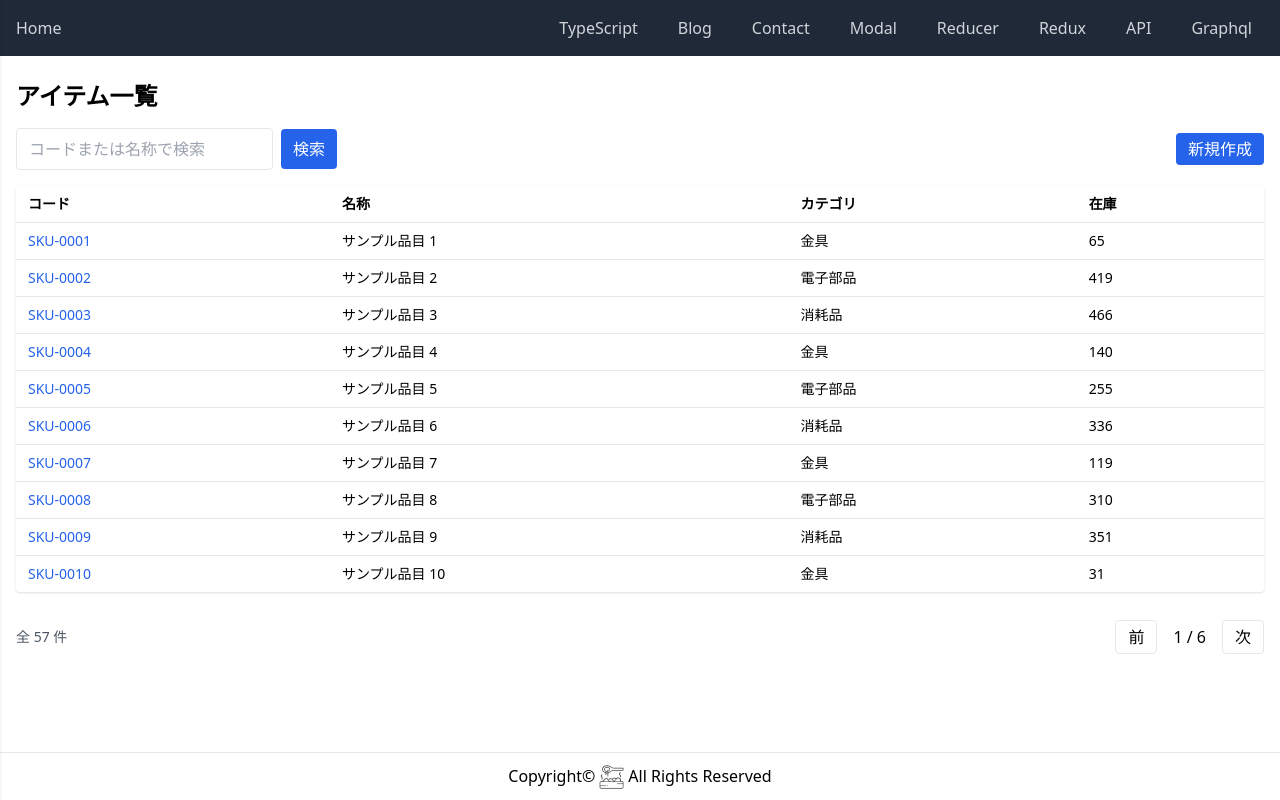
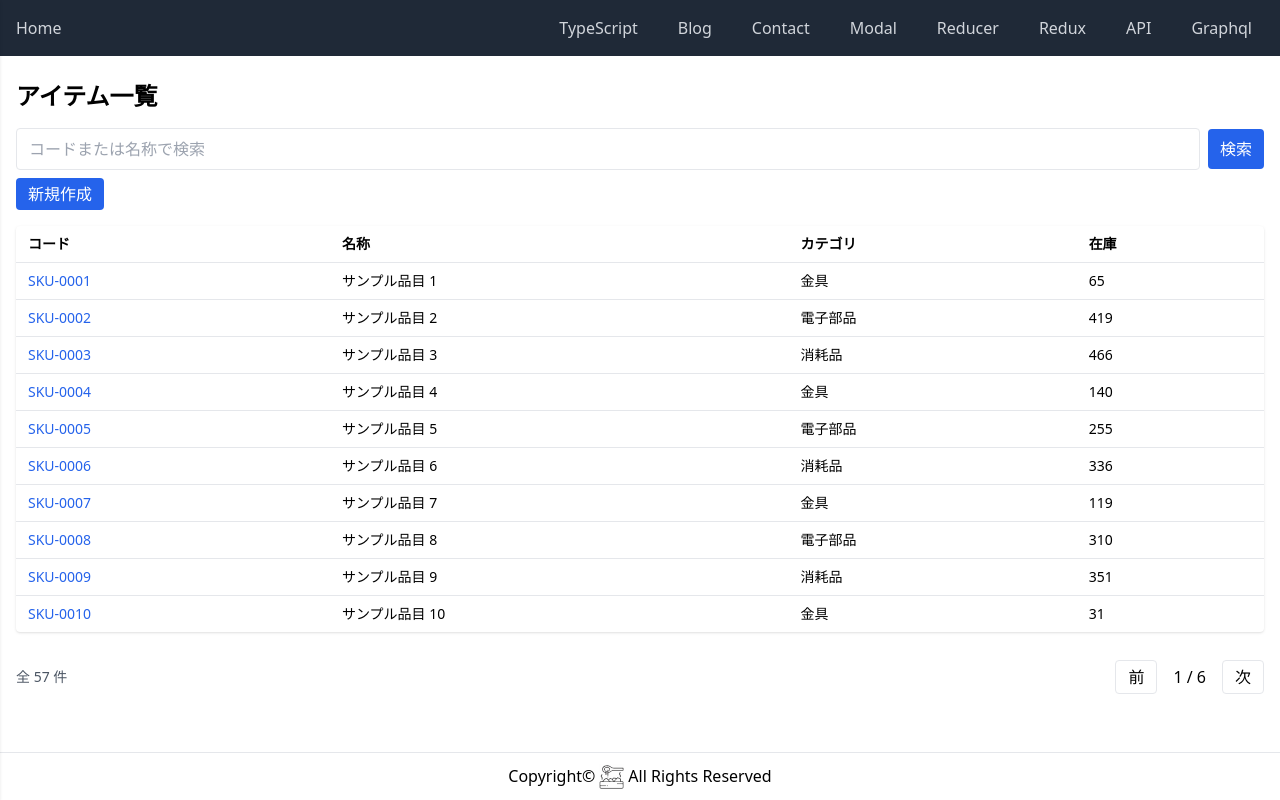
Before and after one commit to NewM07x2/HomeStock, a Next.js app in the folder next-app/: page /items in a window 1280 px wide. Built offline with nearby package versions, Linux system fonts and the light colour scheme.

Commit message:
update css

```diff
--- a/next-app/src/components/items/ItemsList.tsx
+++ b/next-app/src/components/items/ItemsList.tsx
@@ -36,11 +36,9 @@
 
   return (
     <div className="space-y-4">
-      <div className="flex items-center justify-between">
+      <div className="flex items-center justify-between flex-wrap gap-2">
         <SearchBar value={query} onChange={val => { setQuery(val); setPage(1) }} />
-        <div>
-          <CreateButton />
-        </div>
+        <CreateButton />
       </div>
 
 
--- a/next-app/src/components/items/SearchBar.tsx
+++ b/next-app/src/components/items/SearchBar.tsx
@@ -3,7 +3,7 @@
 
 export default function SearchBar({ value, onChange }: { value: string; onChange: (v: string) => void }) {
   return (
-    <div className="flex items-center gap-2">
+    <div className="flex items-center gap-2 w-full">
       <input
         className="border rounded px-3 py-2 flex-1"
         placeholder="コードまたは名称で検索"
```
